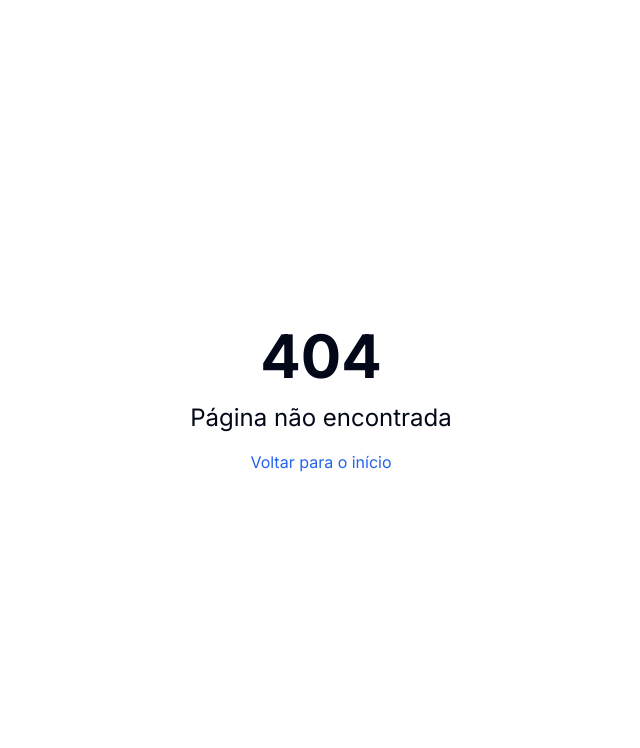
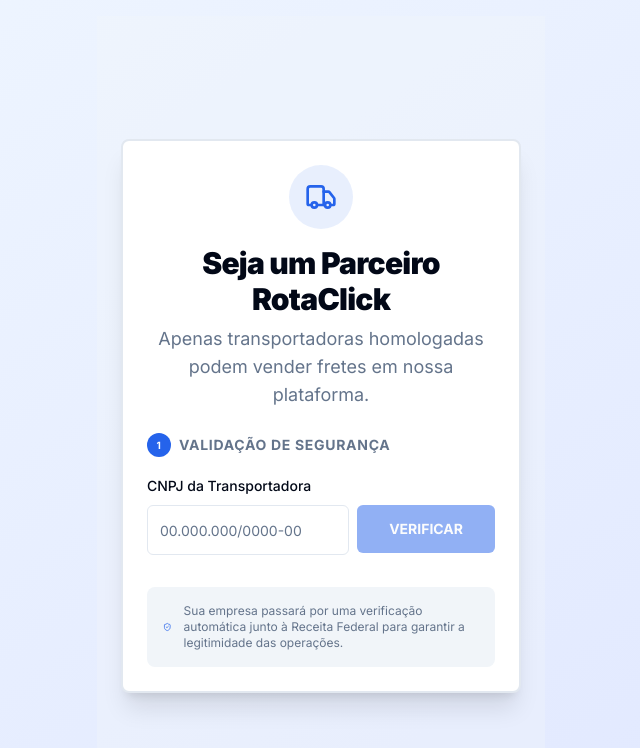
Before and after one commit to rotaclick-lab/rotaclicknews, a Next.js app: page /registro-transportadora in a window 1280 px wide. Before the commit this address had no page. Shown: the top 748 px of the page, without its empty margins (319-959 px from the left). Built offline with nearby package versions, Linux system fonts and the light colour scheme.

Commit message:
feat: implementa validação de CNAE via CNPJ para cadastro de transportadoras

```diff
--- /dev/null
+++ b/src/app/(auth)/registro-transportadora/page.tsx
@@ -0,0 +1,150 @@
+'use client'
+
+import { useState } from 'react'
+import { Building2, ShieldCheck, AlertTriangle, CheckCircle2, ArrowRight, Loader2 } from 'lucide-react'
+import { Button } from '@/components/ui/button'
+import { Card, CardContent, CardDescription, CardHeader, CardTitle } from '@/components/ui/card'
+import { Input } from '@/components/ui/input'
+import { Label } from '@/components/ui/label'
+import { validateCarrierCNPJ } from '@/app/actions/cnpj-actions'
+import { toast } from 'sonner'
+import Link from 'next/link'
+
+export default function RegistroTransportadoraPage() {
+  const [cnpj, setCnpj] = useState('')
+  const [loading, setLoading] = useState(false)
+  const [companyData, setCompanyData] = useState<any>(null)
+  const [error, setError] = useState<string | null>(null)
+
+  const maskCNPJ = (value: string) => {
+    return value
+      .replace(/\D/g, '')
+      .replace(/^(\d{2})(\d)/, '$1.$2')
+      .replace(/^(\d{2})\.(\d{3})(\d)/, '$1.$2.$3')
+      .replace(/\.(\d{3})(\d)/, '.$1/$2')
+      .replace(/(\d{4})(\d)/, '$1-$2')
+      .replace(/(-\d{2})\d+?$/, '$1')
+  }
+
+  const handleVerifyCNPJ = async () => {
+    if (cnpj.length < 18) {
+      toast.error('Informe o CNPJ completo')
+      return
+    }
+
+    setLoading(true)
+    setError(null)
+    setCompanyData(null)
+
+    try {
+      const result = await validateCarrierCNPJ(cnpj)
+      if (result.success) {
+        setCompanyData(result.data)
+        toast.success('Empresa validada com sucesso!')
+      } else {
+        setError(result.error)
+        toast.error(result.error)
+      }
+    } catch (err) {
+      toast.error('Erro ao conectar com o serviço de validação')
+    } finally {
+      setLoading(false)
+    }
+  }
+
+  return (
+    <div className="min-h-screen bg-muted/30 flex items-center justify-center p-6">
+      <Card className="w-full max-w-2xl border-2 shadow-xl">
+        <CardHeader className="text-center space-y-2">
+          <div className="mx-auto w-16 h-16 bg-primary/10 rounded-full flex items-center justify-center mb-2">
+            <Truck className="h-8 w-8 text-primary" />
+          </div>
+          <CardTitle className="text-3xl font-black">Seja um Parceiro RotaClick</CardTitle>
+          <CardDescription className="text-lg">
+            Apenas transportadoras homologadas podem vender fretes em nossa plataforma.
+          </CardDescription>
+        </CardHeader>
+
+        <CardContent className="space-y-8">
+          {/* Step 1: CNPJ Verification */}
+          <div className="space-y-4">
+            <div className="flex items-center gap-2 text-sm font-bold uppercase tracking-wider text-muted-foreground">
+              <span className="w-6 h-6 rounded-full bg-primary text-white flex items-center justify-center text-[10px]">1</span>
+              Validação de Segurança
+            </div>
+
+            <div className="grid gap-4">
+              <div className="space-y-2">
+                <Label htmlFor="cnpj">CNPJ da Transportadora</Label>
+                <div className="flex gap-2">
+                  <Input
+                    id="cnpj"
+                    placeholder="00.000.000/0000-00"
+                    value={cnpj}
+                    onChange={(e) => setCnpj(maskCNPJ(e.target.value))}
+                    className="text-lg py-6 font-mono"
+                  />
+                  <Button
+                    onClick={handleVerifyCNPJ}
+                    disabled={loading || cnpj.length < 18}
+                    className="px-8 py-6 font-bold"
+                  >
+                    {loading ? <Loader2 className="h-5 w-5 animate-spin" /> : 'VERIFICAR'}
+                  </Button>
+                </div>
+              </div>
+            </div>
+          </div>
+
+          {/* Results Area */}
+          {companyData && (
+            <div className="bg-green-50 border-2 border-green-200 rounded-xl p-6 animate-in zoom-in duration-300">
+              <div className="flex items-start gap-4">
+                <CheckCircle2 className="h-6 w-6 text-green-600 mt-1" />
+                <div className="space-y-2">
+                  <h4 className="font-bold text-green-900 text-lg">Empresa Autorizada!</h4>
+                  <div className="text-sm text-green-800 space-y-1">
+                    <p><strong>Razão Social:</strong> {companyData.razao_social}</p>
+                    <p><strong>CNAE:</strong> {companyData.cnae_principal}</p>
+                  </div>
+                  <Button asChild className="mt-4 bg-green-600 hover:bg-green-700 font-bold">
+                    <Link href={`/registro?cnpj=${cnpj.replace(/\D/g, '')}&role=transportadora`}>
+                      CONTINUAR PARA O CADASTRO <ArrowRight className="ml-2 h-4 w-4" />
+                    </Link>
+                  </Button>
+                </div>
+              </div>
+            </div>
+          )}
+
+          {error && (
+            <div className="bg-red-50 border-2 border-red-200 rounded-xl p-6 animate-in shake duration-300">
+              <div className="flex items-start gap-4">
+                <AlertTriangle className="h-6 w-6 text-red-600 mt-1" />
+                <div className="space-y-1">
+                  <h4 className="font-bold text-red-900 text-lg">Acesso Negado</h4>
+                  <p className="text-sm text-red-800">{error}</p>
+                  <p className="text-xs text-red-700 mt-2 italic">
+                    O RotaClick aceita apenas empresas com CNAE de transporte rodoviário de cargas (Grupo 49.30-2).
+                  </p>
+                </div>
+              </div>
+            </div>
+          )}
+
+          {/* Info Footer */}
+          {!companyData && !error && (
+            <div className="flex items-center gap-3 p-4 bg-muted rounded-lg text-xs text-muted-foreground">
+              <ShieldCheck className="h-5 w-5 text-primary" />
+              <p>
+                Sua empresa passará por uma verificação automática junto à Receita Federal para garantir a legitimidade das operações.
+              </p>
+            </div>
+          )}
+        </CardContent>
+      </Card>
+    </div>
+  )
+}
+
+import { Truck } from 'lucide-react'
--- /dev/null
+++ b/src/app/actions/cnpj-actions.ts
@@ -0,0 +1,65 @@
+'use server'
+
+/**
+ * Lista de CNAEs permitidos para transportadoras (Grupo 49.30-2)
+ * 4930-2/01: Transporte rodoviário de carga, exceto produtos perigosos e mudanças, municipal.
+ * 4930-2/02: Transporte rodoviário de carga, exceto produtos perigosos e mudanças, intermunicipal, interestadual e internacional.
+ * 4930-2/03: Transporte rodoviário de produtos perigosos.
+ * 4930-2/04: Transporte rodoviário de mudanças.
+ */
+const ALLOWED_CNAES = [
+  '4930201',
+  '4930202',
+  '4930203',
+  '4930204'
+]
+
+export async function validateCarrierCNPJ(cnpj: string) {
+  const cleanCNPJ = cnpj.replace(/\D/g, '')
+
+  if (cleanCNPJ.length !== 14) {
+    return { success: false, error: 'CNPJ inválido. Deve conter 14 dígitos.' }
+  }
+
+  try {
+    // Usando a BrasilAPI para consulta gratuita e rápida
+    const response = await fetch(`https://brasilapi.com.br/api/cnpj/v1/${cleanCNPJ}`)
+
+    if (!response.ok) {
+      return { success: false, error: 'Não foi possível consultar este CNPJ no momento.' }
+    }
+
+    const data = await response.json()
+
+    // Verifica CNAE Principal
+    const mainCnae = data.cnae_fiscal.toString()
+    const isMainCnaeValid = ALLOWED_CNAES.includes(mainCnae)
+
+    // Verifica CNAEs Secundários
+    const secondaryCnaes = data.cnaes_secundarios || []
+    const isSecondaryCnaeValid = secondaryCnaes.some((item: any) =>
+      ALLOWED_CNAES.includes(item.codigo.toString())
+    )
+
+    if (!isMainCnaeValid && !isSecondaryCnaeValid) {
+      return {
+        success: false,
+        error: 'Esta empresa não possui CNAE de transporte de cargas autorizado.',
+        details: `CNAE Principal: ${data.cnae_fiscal_descricao}`
+      }
+    }
+
+    return {
+      success: true,
+      data: {
+        razao_social: data.razao_social,
+        nome_fantasia: data.nome_fantasia,
+        cnae_principal: data.cnae_fiscal_descricao
+      }
+    }
+
+  } catch (error) {
+    console.error('Erro ao validar CNPJ:', error)
+    return { success: false, error: 'Erro interno ao validar CNPJ.' }
+  }
+}
```
